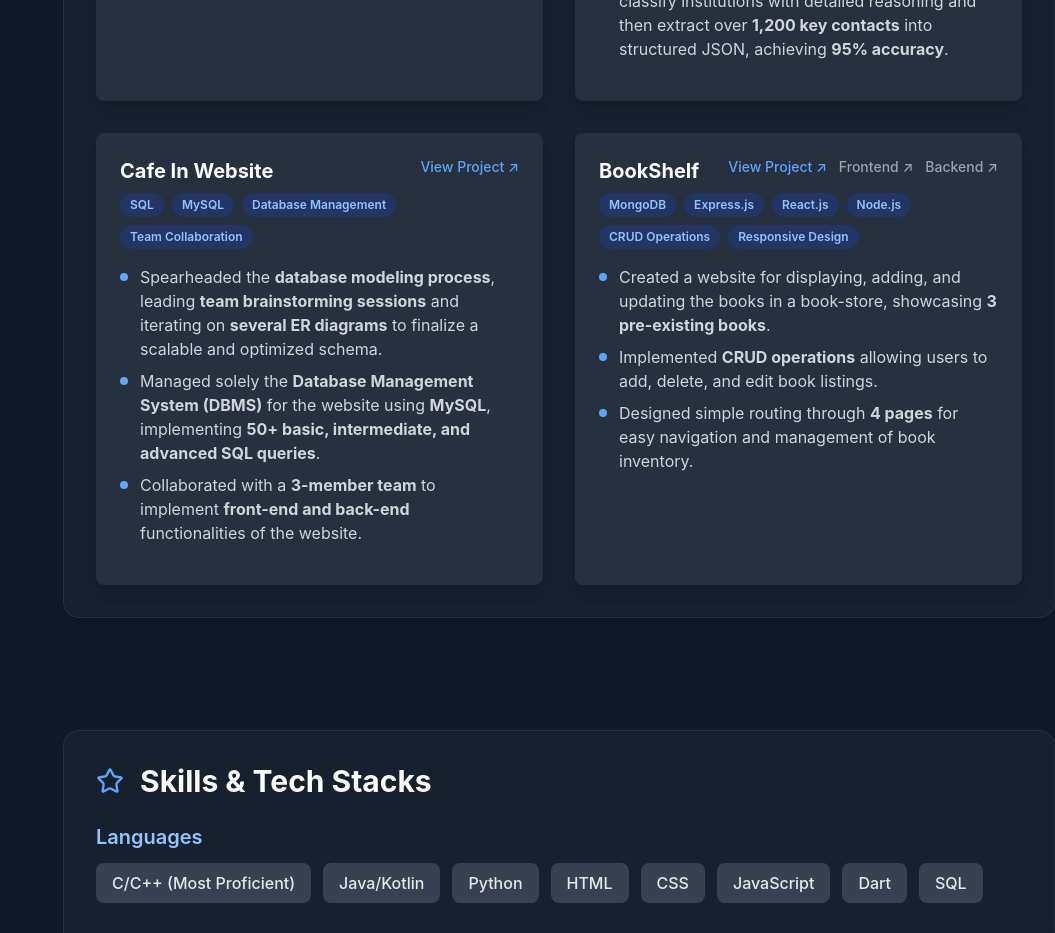
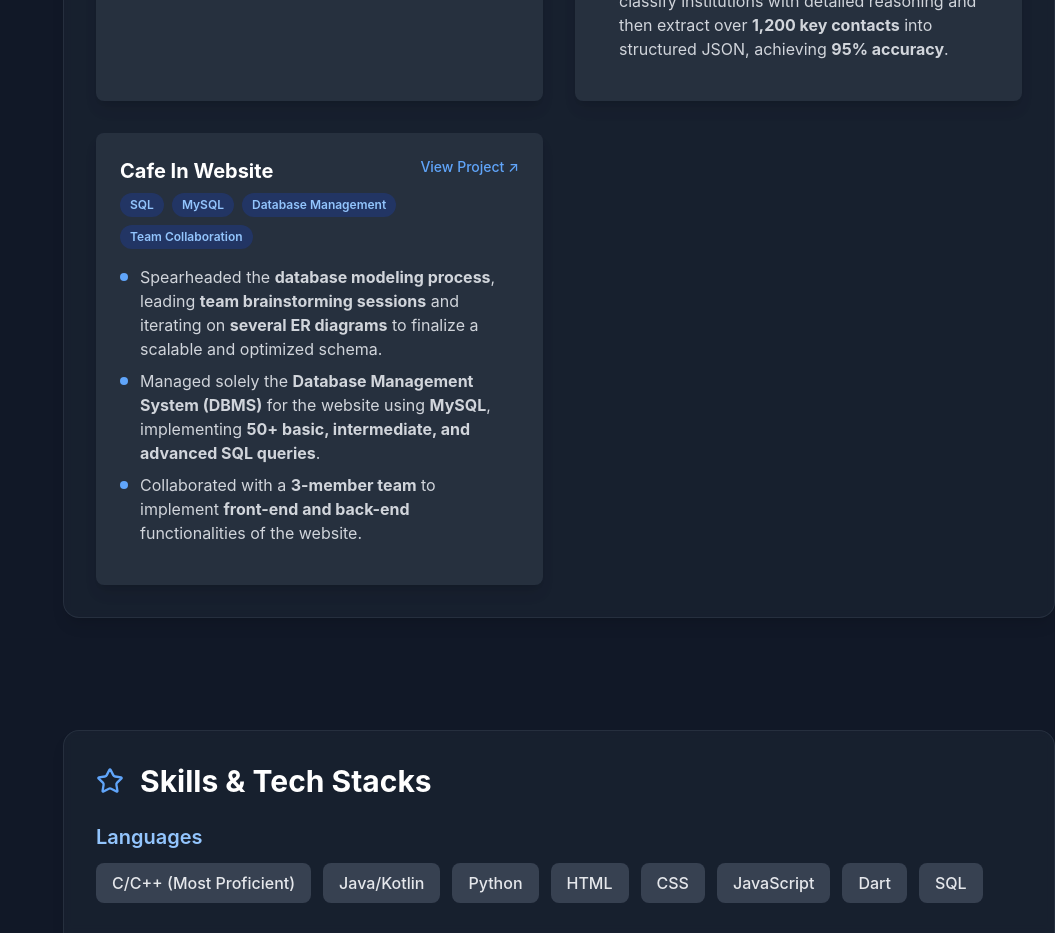
Before and after one commit to Gaurishh/portfolio-website, a Next.js app: page / in a window 1280 px wide. Shown: the part 4100-5033 px from the top of the page, without its empty margins (225-1280 px from the left). Built offline with nearby package versions, Linux system fonts and the light colour scheme.

Commit message:
Remove 'BookShelf' project from constants
Removed the 'BookShelf' project details from constants.

```diff
--- a/components/constants.js
+++ b/components/constants.js
@@ -145,18 +145,6 @@ export const projects = [
     link: 'https://drive.google.com/file/d/1CiwpGPxQj2Yz7sVeAAXks_jNI3zmjAC8/view?usp=sharing',
     github: null
   },
-  {
-    name: 'BookShelf',
-    bullets: [
-      'Created a website for displaying, adding, and updating the books in a book-store, showcasing <strong>3 pre-existing books</strong>.',
-      'Implemented <strong>CRUD operations</strong> allowing users to add, delete, and edit book listings.',
-      'Designed simple routing through <strong>4 pages</strong> for easy navigation and management of book inventory.'
-    ],
-    tech: ['MongoDB', 'Express.js', 'React.js', 'Node.js', 'CRUD Operations', 'Responsive Design'],
-    link: 'https://book-shelf-4628.onrender.com/books',
-    github: 'https://github.com/Gaurishh/book-shelf',
-    backend: 'https://github.com/Gaurishh/book-shelf-backend'
-  },
 ];
 
 export const certifications = [
```
